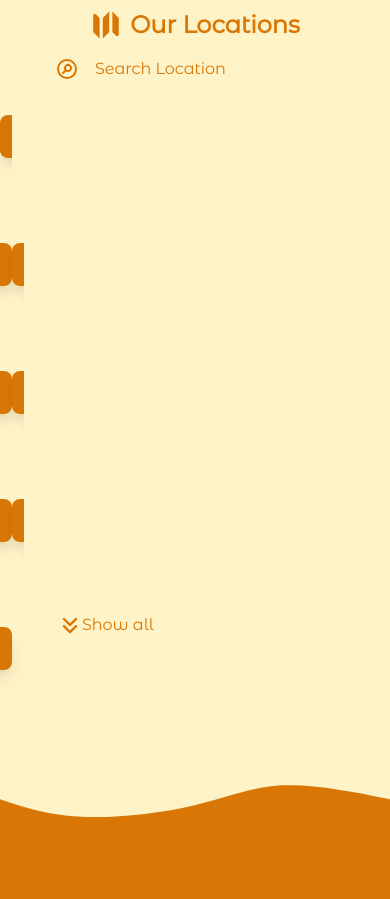
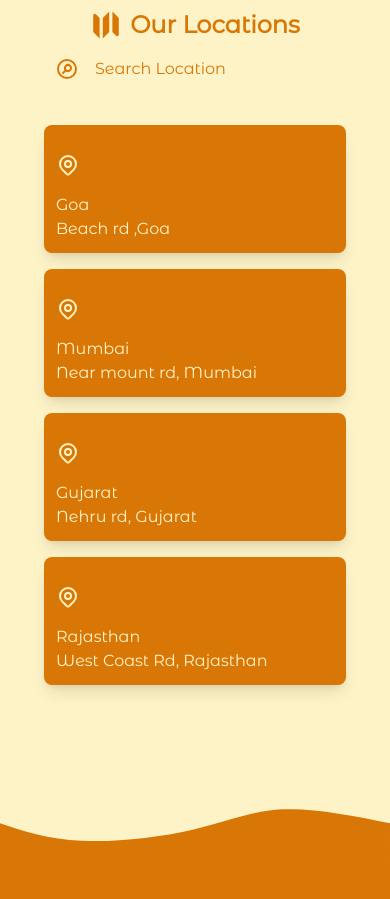
Before and after one commit to mdabdulrahman/coffeeShop, a SvelteKit app: page / in a window 390 px wide. Shown: the part 1880-2779 px from the top of the page. Built offline with nearby package versions, Linux system fonts and the light colour scheme; a web font is replaced by a local one.

Commit message:
change in location

```diff
--- a/src/routes/locations.svelte
+++ b/src/routes/locations.svelte
@@ -68,7 +68,7 @@ let secondary="bg-amber-600"
         <img src="./locLogo.png" alt="">
 
         </div>
-        <div class="lg:w-3/4 ">
+        <div class="lg:w-3/4 w-full mx-11 md:mx-auto first-letter: ">
 
 
 
@@ -76,7 +76,7 @@ let secondary="bg-amber-600"
 
     {#each find() as location,i}
     {#if i==0}
-    <div class="h-5/6 w-full  md:grid lg:grid-cols-4 md:grid-cols-3 mx-auto gap-4  ">
+    <div class="h-5/6 w-full  grid  lg:grid-cols-4 md:grid-cols-3  gap-4  ">
     {#each find() as location,i}
 
 
```
